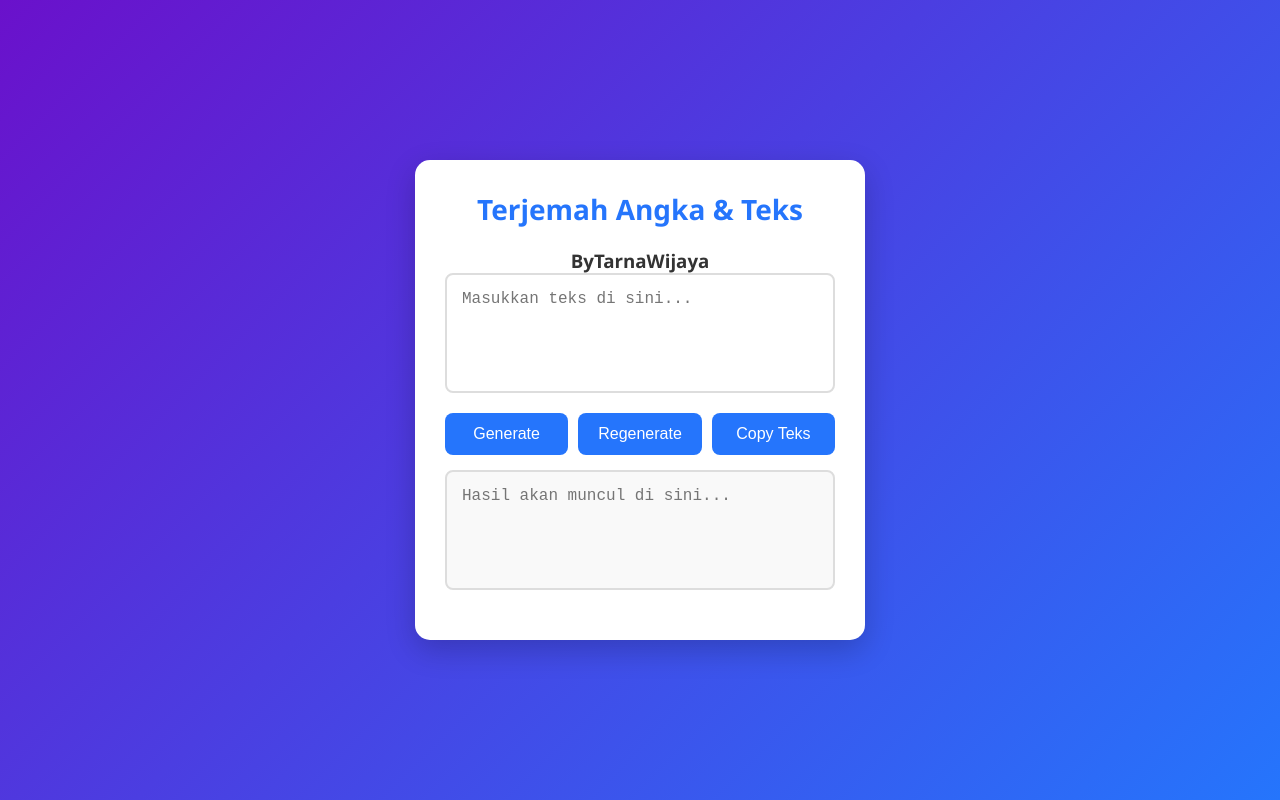
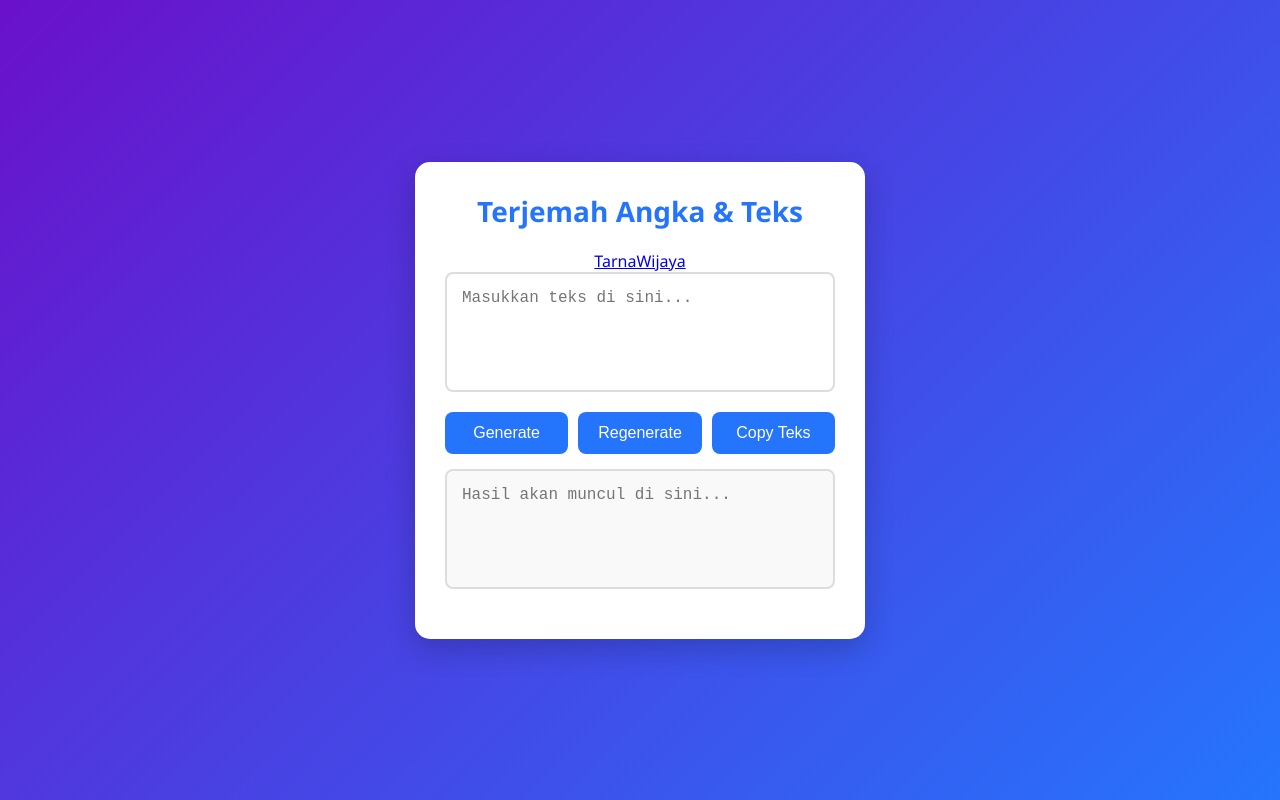
Before and after one commit to TarnaWijaya-Studio/Konverter-Teks-ke-Angka, a plain HTML site: page index.html in a window 1280 px wide. Drawn offline with Linux system fonts and the light colour scheme.

Commit message:
update index.html

```diff
--- a/index.html
+++ b/index.html
@@ -9,7 +9,7 @@
 <body>
   <div class="container">
     <h1>Terjemah Angka & Teks</h1>
-    <h3>ByTarnaWijaya</h3>
+    <a href="https://github.com/TarnaWijaya">TarnaWijaya</a>
     <textarea id="inputText" placeholder="Masukkan teks di sini..."></textarea>
     <div class="buttons">
       <button onclick="convertToNumbers()">Generate</button>
```
